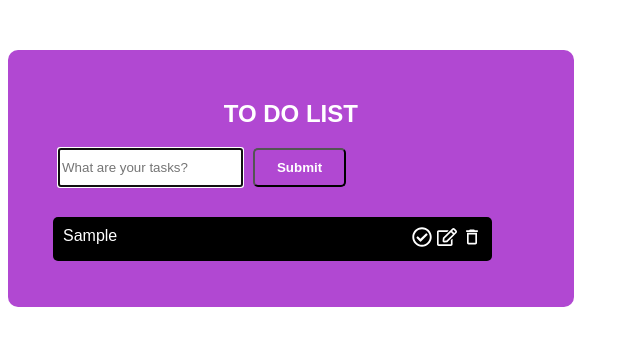
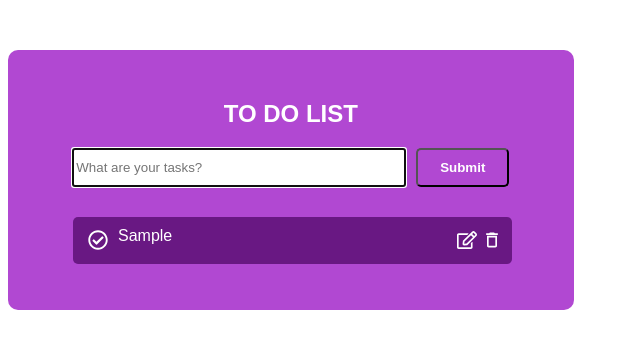
Before and after one commit to jewelvaida/activityfour, a React (Create React App) app: page / in a window 1280 px wide. Both pictures are taken after typing "Sample" into the empty fields and a click on the button "Submit". Shown: the top 348 px of the page, without its empty margins (0-640 px from the left). Built offline with nearby package versions, Linux system fonts and the light colour scheme; a web font is replaced by a local one.

Commit message:
Delete Function

```diff
--- a/src/App.css
+++ b/src/App.css
@@ -23,6 +23,11 @@ h2 {
   flex-direction: row;
   margin: 20px;
   width: auto;
+  justify-content: center;
+}
+
+.submitControl {
+  width: 70%;
 }
 
 button {
@@ -42,9 +47,9 @@ button {
 
 li {
   margin-bottom: 15px;
-  margin-left: -25px;
+  margin-left: -5px;
   width: 90%;
-  background-color: black !important;
+  background-color: #691883 !important;
   color: white !important;
   border: none !important;
   list-style: none;
@@ -65,6 +70,16 @@ li {
   font-size: 20px;
   cursor: pointer;
   color: white;
+  padding-top: 3px;
+}
+
+.lst-items .lst-item-icons-done {
+  padding-left: 5px;
+  padding-right: 10px;
+  padding-top: 3px;
+  font-size: 20px;
+  cursor: pointer;
+  color: white;
 }
 
 #lst-item {
--- a/src/List.js
+++ b/src/List.js
@@ -1,6 +1,7 @@
 import React from "react";
 import "./App.css";
 import { useState, useRef, useEffect } from "react";
+import deleteFunction from "./deleteFunction";
 import { MdDeleteOutline } from "react-icons/md";
 import { FaRegEdit } from "react-icons/fa";
 import { FaRegCheckCircle } from "react-icons/fa";
@@ -9,6 +10,7 @@ function List() {
   const [toDoLst, setToDo] = useState("");
   const [toDoLsts, setToDos] = useState([]);
   const [updateID, setUpdateID] = useState(0);
+
   const handleSubmit = (e) => {
     e.preventDefault();
   };
@@ -37,8 +39,8 @@ function List() {
   useEffect(() => {
     inputRef.current.focus();
   });
-  const deleteFunction = (id) => {
-    setToDos(toDoLsts.filter((toDo) => toDo.id !== id));
+  const deleteFunctionWrapper = (id) => {
+    deleteFunction(id, toDoLsts, setToDos); // Use the imported deleteFunction
   };
   const doneFunction = (id) => {
     let done = toDoLsts.map((listToDo) => {
@@ -73,16 +75,16 @@ function List() {
         <ul>
           {toDoLsts.map((toDo) => (
             <li className="lst-items">
+              <FaRegCheckCircle
+                className="lst-item-icons-done"
+                id="done"
+                title="Done"
+                onClick={() => doneFunction(toDo.id)}
+              />
               <div className="lst-item-lst" id={toDo.status ? "lst-item" : ""}>
                 {toDo.listToDo}
               </div>
               <span>
-                <FaRegCheckCircle
-                  className="lst-item-icons"
-                  id="done"
-                  title="Done"
-                  onClick={() => doneFunction(toDo.id)}
-                />
                 <FaRegEdit
                   className="lst-item-icons"
                   id="update"
@@ -93,7 +95,7 @@ function List() {
                   className="lst-item-icons"
                   id="delete"
                   title="Delete"
-                  onClick={() => deleteFunction(toDo.id)}
+                  onClick={() => deleteFunctionWrapper(toDo.id)}
                 />
               </span>
             </li>
--- /dev/null
+++ b/src/deleteFunction.js
@@ -0,0 +1,5 @@
+const deleteFunction = (id, toDoLsts, setToDos) => {
+  setToDos(toDoLsts.filter((toDo) => toDo.id !== id));
+};
+
+export default deleteFunction;
```
